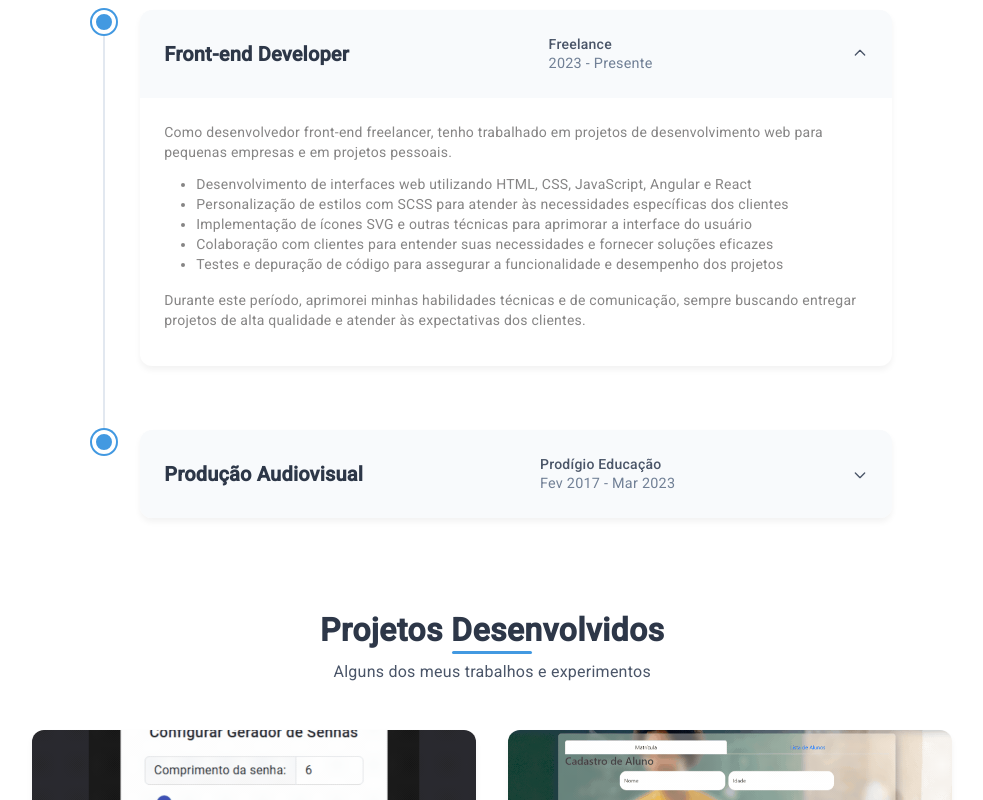
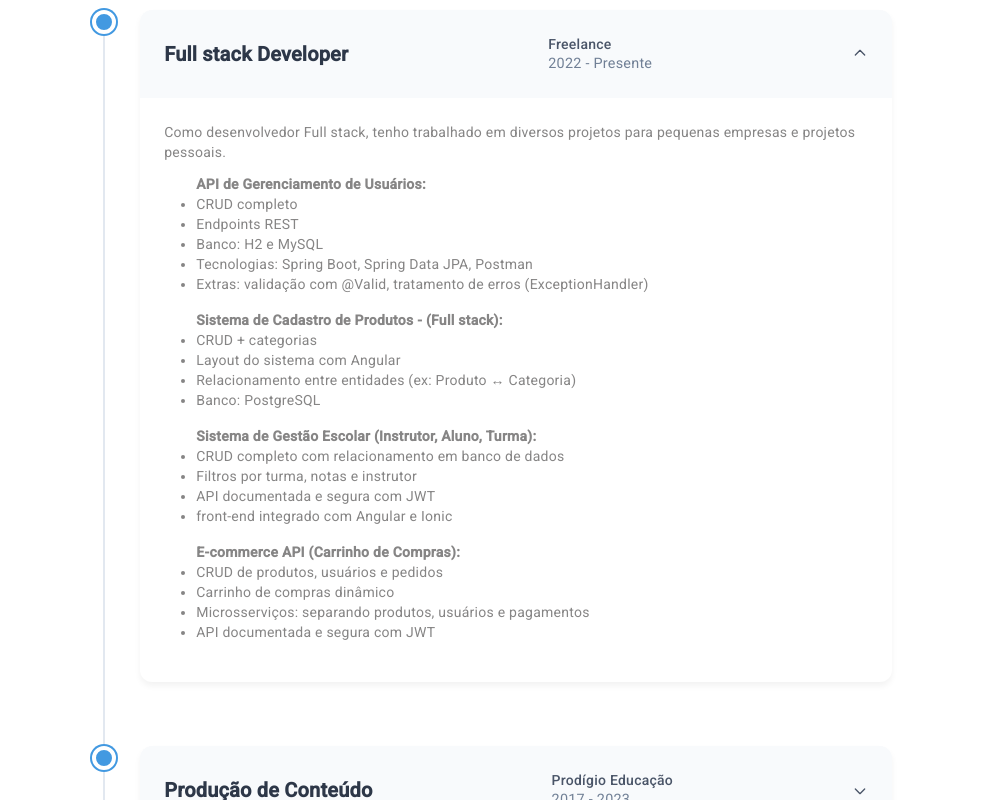
Before and after one commit to racinefe/curriculo-portfolio, an Angular app: page / in a window 1280 px wide. Shown: the part 1140-1940 px from the top of the page, without its empty margins (264-1247 px from the left). Built offline with nearby package versions, Linux system fonts and the light colour scheme.

Commit message:
atualização

```diff
--- a/src/app/modules/portfolio/components/experiences/experiences.component.ts
+++ b/src/app/modules/portfolio/components/experiences/experiences.component.ts
@@ -14,34 +14,71 @@ export class ExperiencesComponent {
   public arrayExperiences = signal<IExperiences[]>([
     {
       summary: {
-        strong: "Front-end Developer",
-        p: "Freelance | 2023 - Presente",
+        strong: "Full stack Developer",
+        p: "Freelance | 2022 - Presente",
       },
       text: `
-        <p>Como desenvolvedor front-end freelancer, tenho trabalhado em projetos de desenvolvimento web para pequenas empresas e em projetos pessoais.</p>
+        <p>Como desenvolvedor Full stack, tenho trabalhado em diversos projetos para pequenas empresas e projetos pessoais.</p>
         <ul>
-          <li>Desenvolvimento de interfaces web utilizando HTML, CSS, JavaScript, Angular e React</li>
-          <li>Personalização de estilos com SCSS para atender às necessidades específicas dos clientes</li>
-          <li>Implementação de ícones SVG e outras técnicas para aprimorar a interface do usuário</li>
-          <li>Colaboração com clientes para entender suas necessidades e fornecer soluções eficazes</li>
-          <li>Testes e depuração de código para assegurar a funcionalidade e desempenho dos projetos</li>
+          <b>API de Gerenciamento de Usuários:</b>
+            <li> CRUD completo </li>
+            <li> Endpoints REST </li>
+            <li>  Banco: H2 e MySQL </li>
+            <li> Tecnologias: Spring Boot, Spring Data JPA, Postman </li>
+            <li> Extras: validação com @Valid, tratamento de erros (ExceptionHandler) </li>
         </ul>
-        <p>Durante este período, aprimorei minhas habilidades técnicas e de comunicação, sempre buscando entregar projetos de alta qualidade e atender às expectativas dos clientes.</p>
+        <ul>
+          <b>Sistema de Cadastro de Produtos - (Full stack):</b>
+            <li> CRUD + categorias </li>
+            <li> Layout  do sistema com Angular </li>
+            <li> Relacionamento entre entidades (ex: Produto ↔ Categoria) </li>
+            <li>  Banco: PostgreSQL </li>
+        </ul>
+        <ul>
+          <b>Sistema de Gestão Escolar (Instrutor, Aluno, Turma):</b>
+            <li> CRUD completo com relacionamento em banco de dados </li>
+            <li> Filtros por turma, notas e instrutor </li>
+            <li> API documentada e segura com JWT </li>
+            <li> front-end integrado com Angular e Ionic </li>
+        </ul>
+        <ul>
+          <b>E-commerce API (Carrinho de Compras):</b>
+            <li> CRUD de produtos, usuários e pedidos </li>
+            <li> Carrinho de compras dinâmico </li>
+            <li>  Microsserviços: separando produtos, usuários e pagamentos </li>
+            <li> API documentada e segura com JWT </li>
+        </ul>
+
       `
     },
     {
       summary: {
-        strong: "Produção Audiovisual",
-        p: "Prodígio Educação | Fev 2017 - Mar 2023"
+        strong: " Produção de Conteúdo ",
+        p: "Prodígio Educação | 2017 - 2023"
       },
       text: `
-        <p>Durante meu período na Prodígio Educação participei diversos projetos de produção de aulas ao vivo e conteúdos para internet.</p>
-        <p>Minha atuação na Prodígio Educação estava na criação dos eventos e de garantir a qualidade na transmissão ao vivo.</p>
         <ul>
-          <li>Criação dos eventos de transmissão na plataforma</li>
-          <li>Transmissão com controle de corte e gravação através do sistema Vmix</li>
-          <li>Edição de vídeo</li>
-          <li>Montagem e preparação de set de gravação</li>
+          <b> Durante meu período na Prodígio Educação participei de diversos projetos
+ de produção de aulas ao vivo e conteúdos para internet.</b>
+            <li>  Transmissão com controle de corte e gravação </li>
+            <li> Linha de desenvolvimento e análise de rotinas </li>
+            <li> Edição de vídeo </li>
+            <li> Montagem e preparação de set de gravação </li>
+        </ul>
+      `
+    },
+    {
+      summary: {
+        strong: " Produção de Conteúdo ",
+        p: " ProFuturo | Freelancer"
+      },
+      text: `
+        <ul>
+          <b>  Produção de aulas ao vivo e conteúdos Gravados.</b>
+            <li>  Transmissão ao vivo </li>
+            <li> Controle e rotina de gravação </li>
+            <li> Edição de vídeo </li>
+
         </ul>
       `
     },
--- a/src/app/modules/portfolio/components/header/header.component.ts
+++ b/src/app/modules/portfolio/components/header/header.component.ts
@@ -11,8 +11,7 @@ import { MatCardModule } from '@angular/material/card';
 })
 export class HeaderComponent implements AfterViewInit {
   longText = `Sou desenvolvedor com grande entusiasmo por tecnologia e constante busca por evolução profissional.
-              Com sólida experiência em diversas áreas do desenvolvimento Front-end e Back-end,
-                sempre com foco em criar soluções eficientes e bem estruturadas.`;
+              Com sólida experiência em diversas áreas do desenvolvimento Full stack, Proficiente em Java e Angular, visando contribuindo para a inovação e crescimento.`;
 
   ngAfterViewInit() {
     this.startTypingAnimation();
@@ -22,8 +21,8 @@ export class HeaderComponent implements AfterViewInit {
     const nameElement = document.querySelector<HTMLElement>('.animated-name');
 
     if (nameElement) {
-      const greetings = "Olá, eu sou Racine Fellipe";
-      const role = "Software Developer " ;
+      const greetings = "Olá, eu sou Racine";
+      const role = "Full stack Developer " ;
 
       let currentIndex = 0;
       let isTypingGreetings = true;
--- a/src/styles.scss
+++ b/src/styles.scss
@@ -5,5 +5,4 @@ padding: 0;
 
 color: rgb(134, 133, 133);
 
-
 }
```
Also changed, not shown: 1 other file (tests, documents, lock files or other folders).
